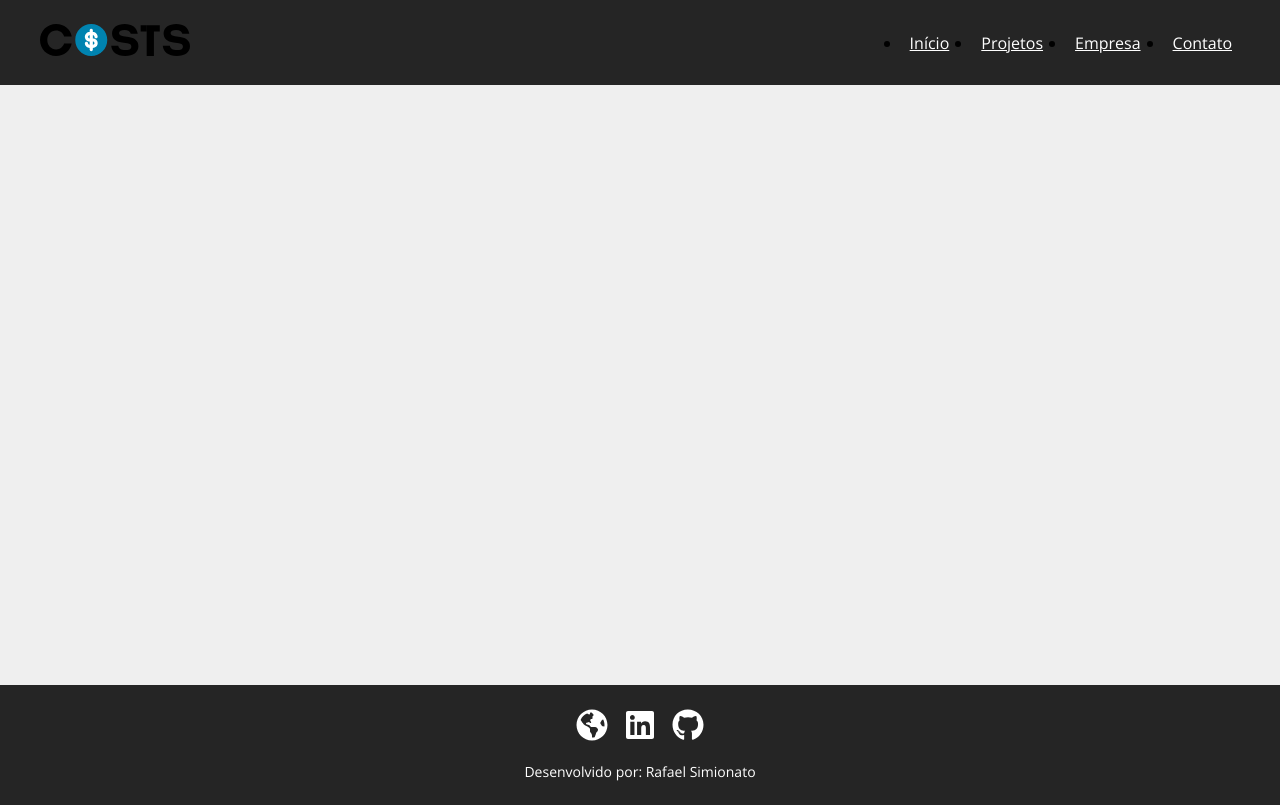
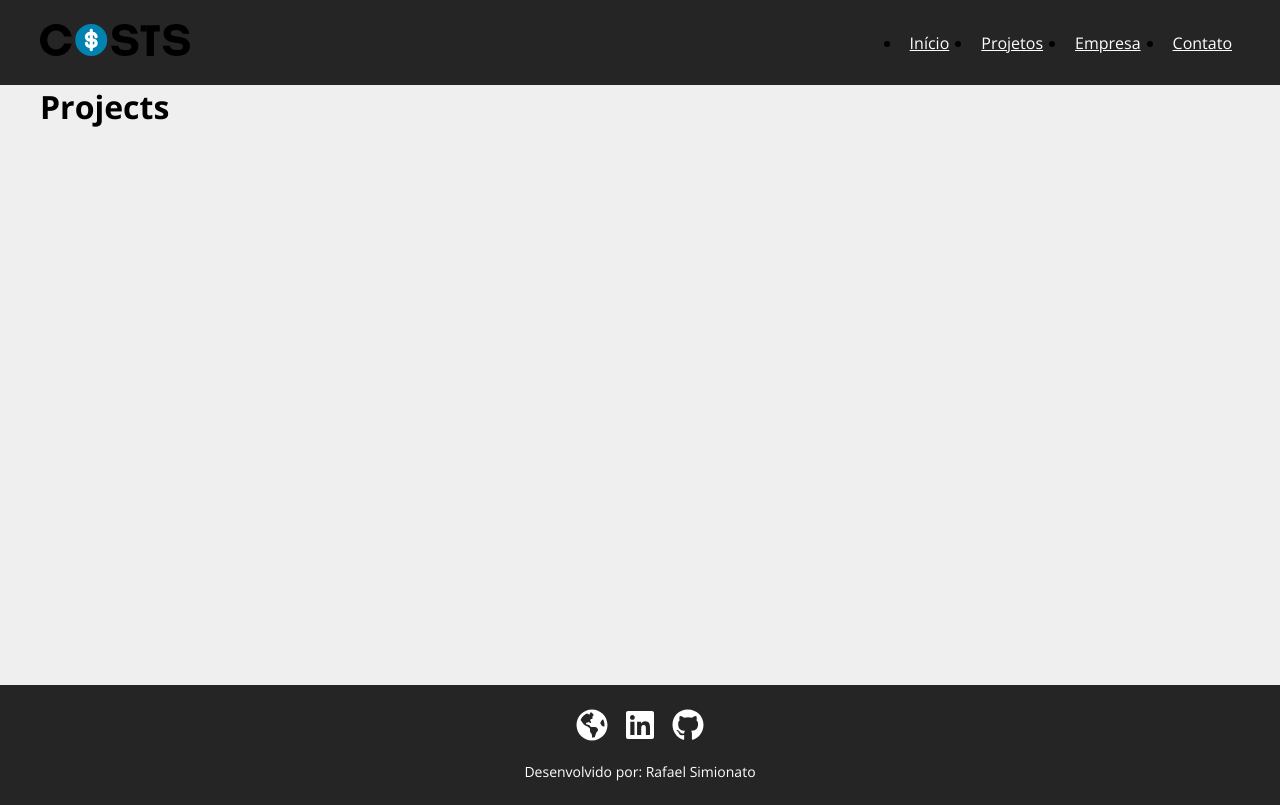
Before and after one commit to rafaasimi/costs-reactjs, a React (Create React App) app: page /projects in a window 1280 px wide. Built offline with nearby package versions, Linux system fonts and the light colour scheme.

Commit message:
Criado nova rota de projetos

```diff
--- a/src/App.js
+++ b/src/App.js
@@ -1,5 +1,6 @@
 import { BrowserRouter as Router, Routes, Route } from 'react-router-dom'
 import Home from './pages/Home';
+import Projects from './pages/Projects';
 import Company from './pages/Company';
 import Contact from './pages/Contact';
 import NewProject from './pages/NewProject';
@@ -14,6 +15,7 @@
       <Container customClass="min-height">
         <Routes>
           <Route path="/" element={<Home />} />
+          <Route path="/projects" element={<Projects />} />
           <Route path="/company" element={<Company />} />
           <Route path="/contact" element={<Contact />} />
           <Route path="/new-project" element={<NewProject />} />
--- /dev/null
+++ b/src/pages/Projects.jsx
@@ -0,0 +1,7 @@
+function Projects() {
+    return (
+        <h1>Projects</h1>
+    )
+}
+
+export default Projects
```
